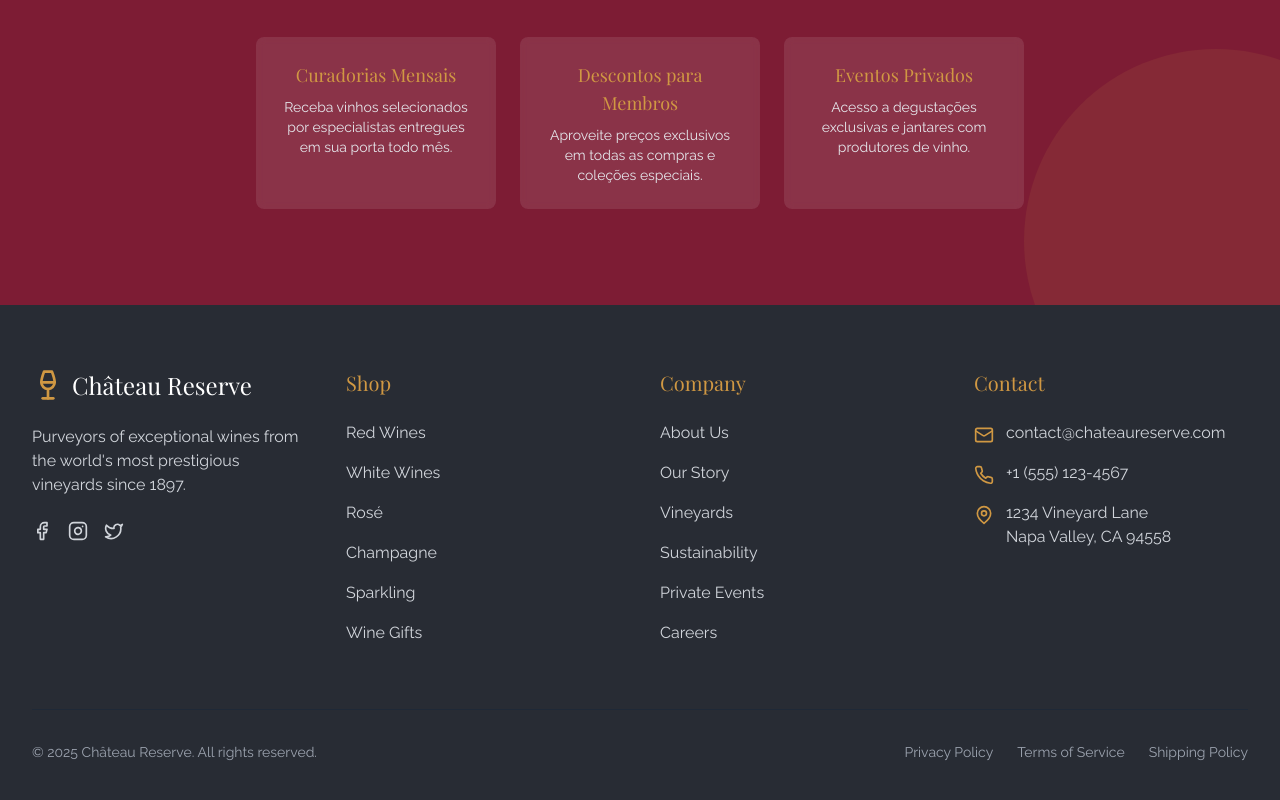
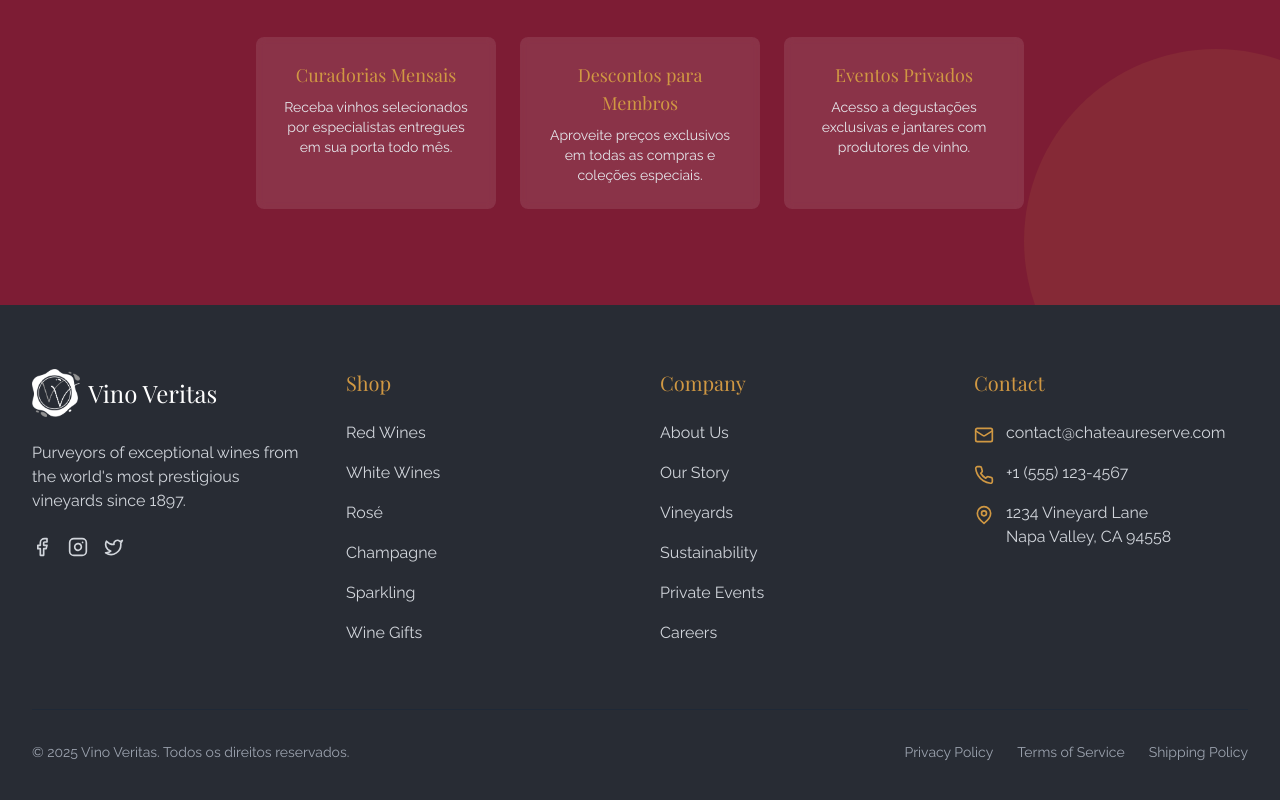
Before and after one commit to filipe-vinoveritas/vinoveritas, a Next.js app: page / in a window 1280 px wide. Shown: the part 6133-6933 px from the top of the page. Built offline with nearby package versions, Linux system fonts and the light colour scheme; a web font is replaced by a local one.

Commit message:
feat: update footer with new logo and brand name, remove old logo

```diff
--- a/components/layout/footer.tsx
+++ b/components/layout/footer.tsx
@@ -1,5 +1,6 @@
 import Link from 'next/link';
 import { Wine, Mail, Phone, MapPin, Facebook, Instagram, Twitter } from 'lucide-react';
+import Image from 'next/image';
 
 const Footer = () => {
   return (
@@ -9,8 +10,14 @@ const Footer = () => {
           {/* Brand Column */}
           <div>
             <div className="flex items-center mb-6">
-              <Wine className="h-8 w-8 text-gold mr-2" />
-              <span className="font-serif text-2xl">Château Reserve</span>
+                         <Image
+                              src="/images/logo2.png"
+                              alt="Vino Veritas Logo"
+                              width={32}
+                              height={32}
+                              className="h-12 w-auto mr-2"
+                            />
+              <span className="font-serif text-2xl">Vino Veritas</span>
             </div>
             <p className="font-sans text-gray-300 mb-6">
               Purveyors of exceptional wines from the world's most prestigious vineyards since 1897.
@@ -86,9 +93,9 @@ const Footer = () => {
         </div>
 
         <div className="mt-16 pt-8 border-t border-gray-800 flex flex-col md:flex-row justify-between items-center">
-          <p className="text-gray-400 text-sm mb-4 md:mb-0">
-            © {new Date().getFullYear()} Château Reserve. All rights reserved.
-          </p>
+            <p className="text-gray-400 text-sm mb-4 md:mb-0">
+            © {new Date().getFullYear()} Vino Veritas. Todos os direitos reservados.
+            </p>
           <div className="flex space-x-6">
             <Link href="#" className="text-gray-400 text-sm hover:text-gold transition-colors duration-300">
               Privacy Policy
```
Also changed, not shown: public/images/logo1.png (deleted), public/images/logo2.png (added).
